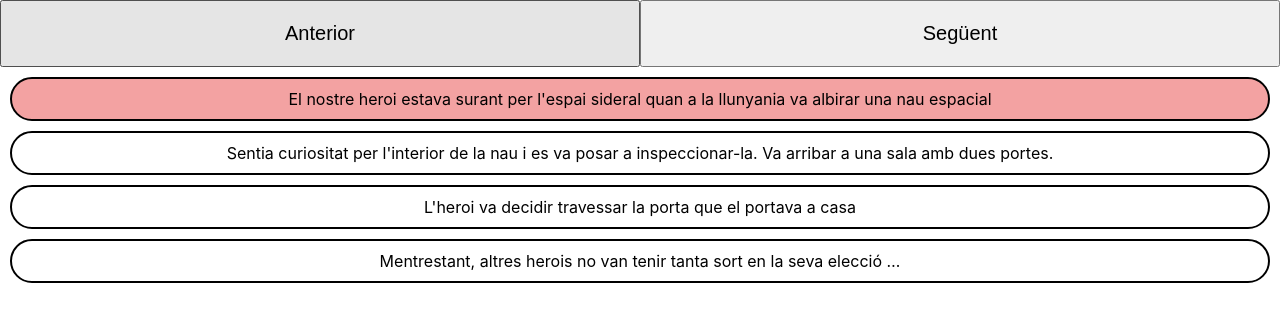
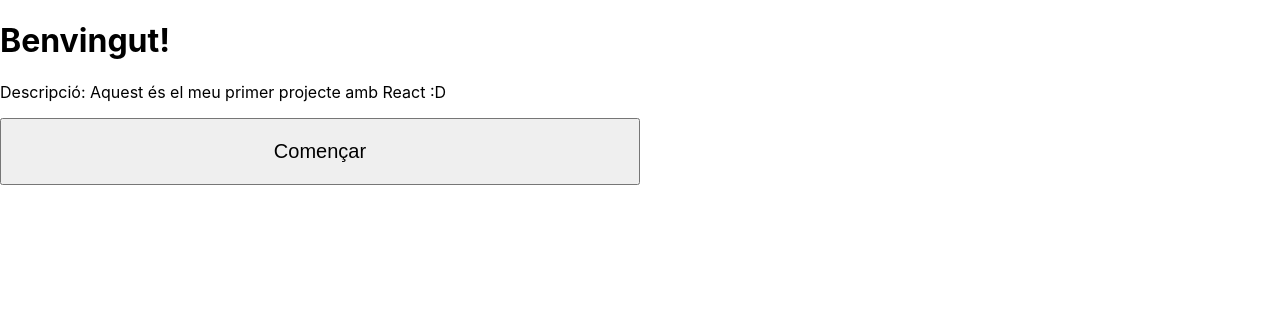
Before and after one commit to krishee107/ITACADEMY-S6-React-1, a React (Create React App) app: page / in a window 1280 px wide. Shown: the top 322 px of the page. Built offline with nearby package versions, Linux system fonts and the light colour scheme.

Commit message:
Ej 5: Pantalla de bienvenida con componente condicional

```diff
--- a/src/App.js
+++ b/src/App.js
@@ -14,7 +14,6 @@ function App() {
 
   const [deseada, setDeseada] = useState(0)
   const moverFrase = (num) => {
-    console.log(deseada)
     if (deseada + num < 0)
       return setDeseada(frases.length - 1)
     else if (deseada + num > frases.length - 1)
@@ -23,8 +22,25 @@ function App() {
       return setDeseada(deseada + num)
   }
 
+  const [bienvenida, setBienvenida] = useState(true)
+  const modificarBienvenida = () => {
+    setBienvenida(false)
+  }
+
   return (
     <>
+      {
+        bienvenida ?
+
+          // Se cumple la bienvenida
+          <div>
+            <h1>Benvingut!</h1>
+            <p>Descripció: Aquest és el meu primer projecte amb React :D</p>
+            <Button onClick={() => modificarBienvenida()}>Començar</Button>
+          </div > :
+
+          //No se cumple la bienvenida
+          <div>
             <div>
               <Button onClick={() => moverFrase(-1)}>Anterior</Button>
               <Button onClick={() => moverFrase(1)}>Següent</Button>
@@ -35,6 +51,10 @@ function App() {
               else
                 return <Escena key={index} frase={f} deseada={false} />
             })}
+          </div>
+
+      }
+
     </>
   );
 }
```
Lines whose indentation alone changed are shown as unchanged.
